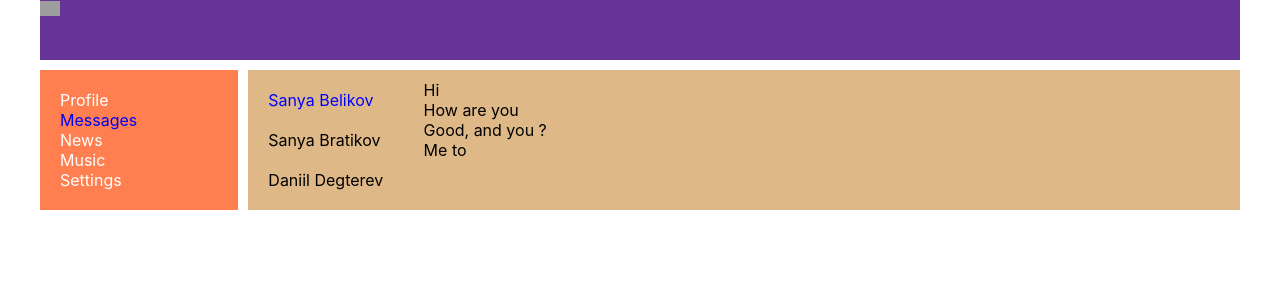
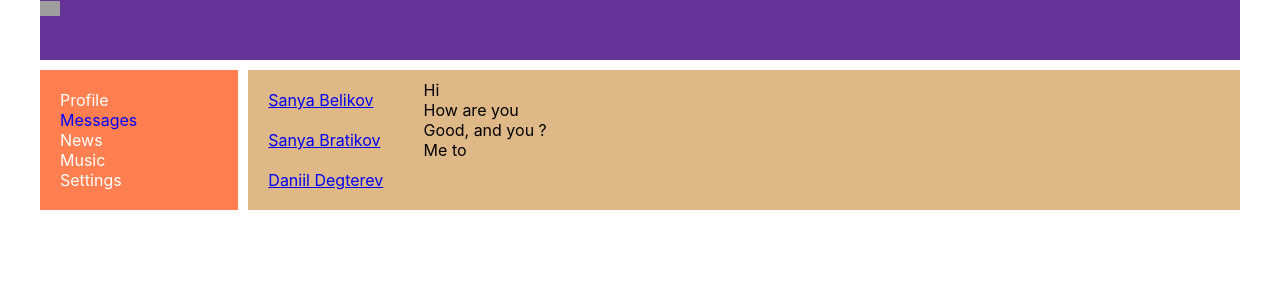
Before and after one commit to Lau2k1/social-app, a React (Create React App) app: page /dialogs in a window 1280 px wide. Shown: the top 300 px of the page. Built offline with nearby package versions, Linux system fonts and the light colour scheme; grey boxes are pictures that could not be loaded.

Commit message:
Refactoring code
Refactoring code in:
Dialogs.jsx
Dialogs.module.css

```diff
--- a/src/components/Dialogs/Dialogs.jsx
+++ b/src/components/Dialogs/Dialogs.jsx
@@ -1,4 +1,5 @@
 import React from 'react';
+import { NavLink } from 'react-router-dom';
 import style from './Dialogs.module.css';
 
 const Dialogs = (props) => {
@@ -6,13 +7,13 @@ const Dialogs = (props) => {
         <div className={style.dialogs}>
             <div className={style.dialogsItems}>
                 <div className={style.dialog + ' ' + style.active}>
-                    Sanya Belikov
+                    <NavLink to="/dialogs/1">Sanya Belikov</NavLink>
                 </div>
                 <div className={style.dialog}>
-                    Sanya Bratikov
+                    <NavLink to="/dialogs/2">Sanya Bratikov</NavLink>
                 </div>
                 <div className={style.dialog}>
-                    Daniil Degterev
+                    <NavLink to="/dialogs/3">Daniil Degterev</NavLink>
                 </div>
             </div>
             <div className={style.messages}>
--- a/src/components/Dialogs/Dialogs.module.css
+++ b/src/components/Dialogs/Dialogs.module.css
@@ -15,6 +15,7 @@
     padding: 10px;
 }
 
+
 .messages {
     padding: 10px;
 }
```
